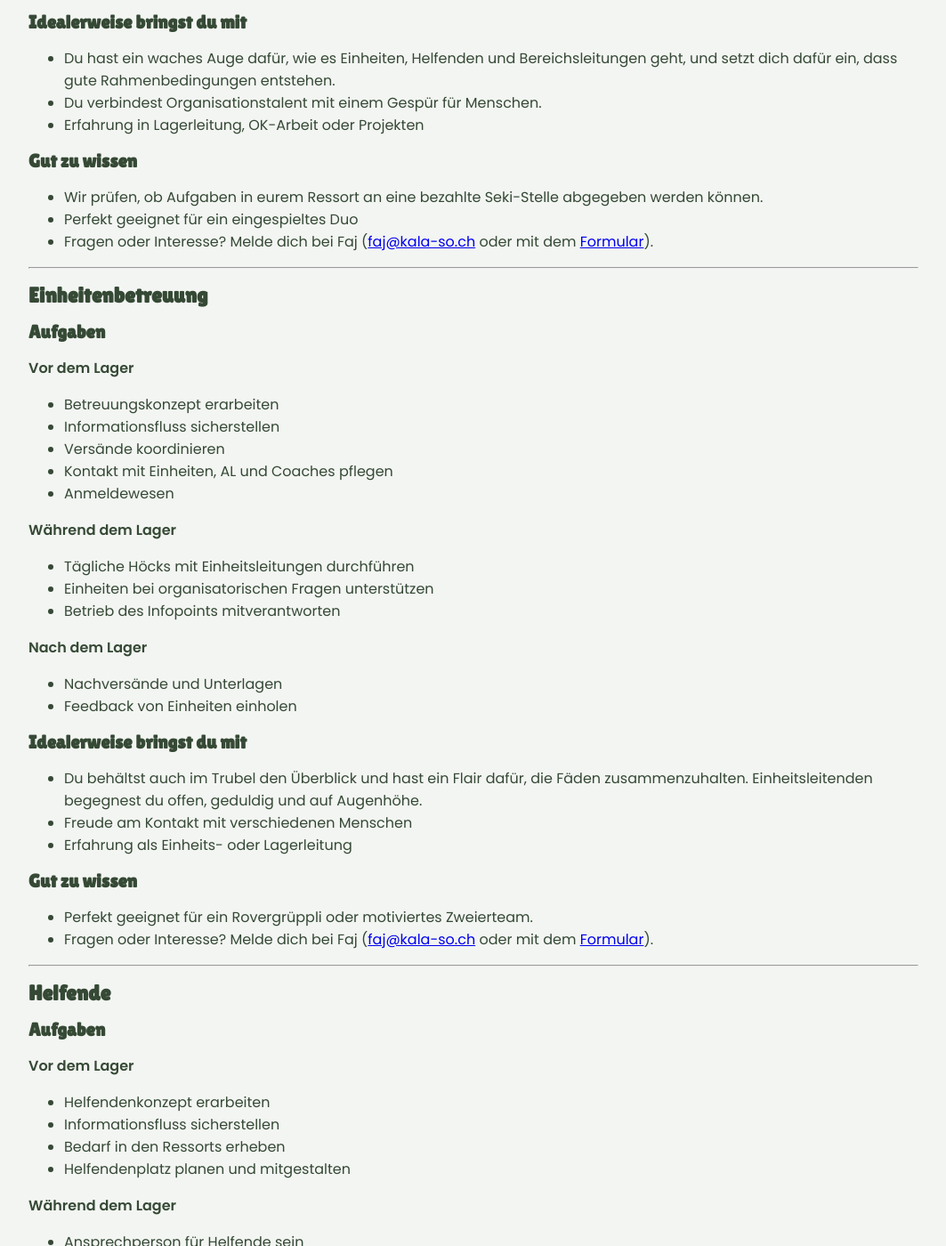
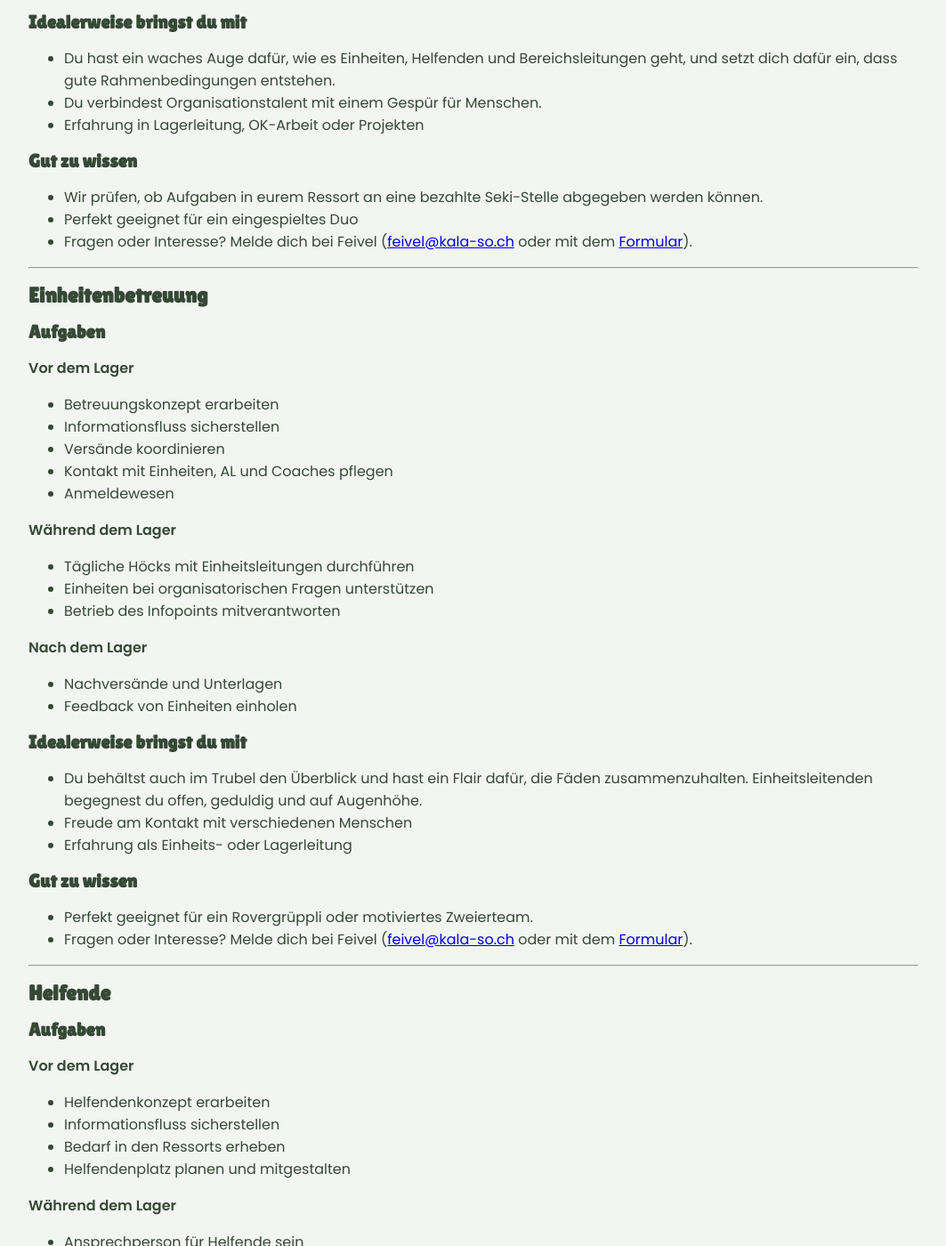
Before and after one commit to kala-so/ausschreibungen, a Jekyll site: the page built from _includes/50_staein.md, in a window 1280 px wide and 1400 px high, scrolled down 739 px. Shown: the whole window at 89% size, without its empty margins (108-1171 px from the left). Built offline with Jekyll 4.4.1, drawn with Linux system fonts in a browser that asks for light colours; our own code applies the rules of GitHub Pages for plain Markdown files; some of the changed text lies outside the part shown.

Commit message:
update STAEIN

```diff
--- a/_includes/50_staein.md
+++ b/_includes/50_staein.md
@@ -31,7 +31,7 @@
 
 * Wir prüfen, ob Aufgaben in eurem Ressort an eine bezahlte Seki-Stelle abgegeben werden können.
 * Perfekt geeignet für ein eingespieltes Duo
-* Fragen oder Interesse? Melde dich bei Faj (<span class="obfuscated-email" data-user="faj"></span>).
+* Fragen oder Interesse? Melde dich bei Feivel (<span class="obfuscated-email" data-user="feivel"></span>).
 
 ---
 
@@ -67,7 +67,7 @@
 ### Gut zu wissen
 
 * Perfekt geeignet für ein Rovergrüppli oder motiviertes Zweierteam.
-* Fragen oder Interesse? Melde dich bei Faj (<span class="obfuscated-email" data-user="faj"></span>).
+* Fragen oder Interesse? Melde dich bei Feivel (<span class="obfuscated-email" data-user="feivel"></span>).
 
 ---
 
@@ -102,7 +102,7 @@
 ### Gut zu wissen
 
 * Perfekt geeignet für ein Rovergrüppli oder motiviertes Zweierteam.
-* Fragen oder Interesse? Melde dich bei Faj (<span class="obfuscated-email" data-user="faj"></span>).
+* Fragen oder Interesse? Melde dich bei Feivel (<span class="obfuscated-email" data-user="feivel"></span>).
 
 ---
 
@@ -135,7 +135,7 @@
 ### Gut zu wissen
 
 * Du arbeitest eng mit den Bereichen Design & Merch, Verpflegung und Einheitenbetreuung zusammen.
-* Fragen oder Interesse? Melde dich bei Faj (<span class="obfuscated-email" data-user="faj"></span>).
+* Fragen oder Interesse? Melde dich bei Feivel (<span class="obfuscated-email" data-user="feivel"></span>).
 
 ---
 
@@ -168,7 +168,7 @@
 ### Gut zu wissen
 
 * Wir wissen noch nicht, wie Familien die KaLa-Kita nutzen möchten. Nach einer "Bedarfsabklärung" wird über die Gestaltung der Kita entschieden.
-* Fragen oder Interesse? Melde dich bei Faj (<span class="obfuscated-email" data-user="faj"></span>).
+* Fragen oder Interesse? Melde dich bei Feivel (<span class="obfuscated-email" data-user="feivel"></span>).
 
 ---
 
@@ -197,4 +197,4 @@
 
 * Das Roverfest ist ein Dankesanlass, der nach dem Lager stattfinden soll. Während dem Lager hast du Zeit für anderes.
 * Perfekt als Projekt für ein motiviertes Team.
-* Fragen oder Interesse? Melde dich bei Faj (<span class="obfuscated-email" data-user="faj"></span>).
+* Fragen oder Interesse? Melde dich bei Feivel (<span class="obfuscated-email" data-user="feivel"></span>).
```
